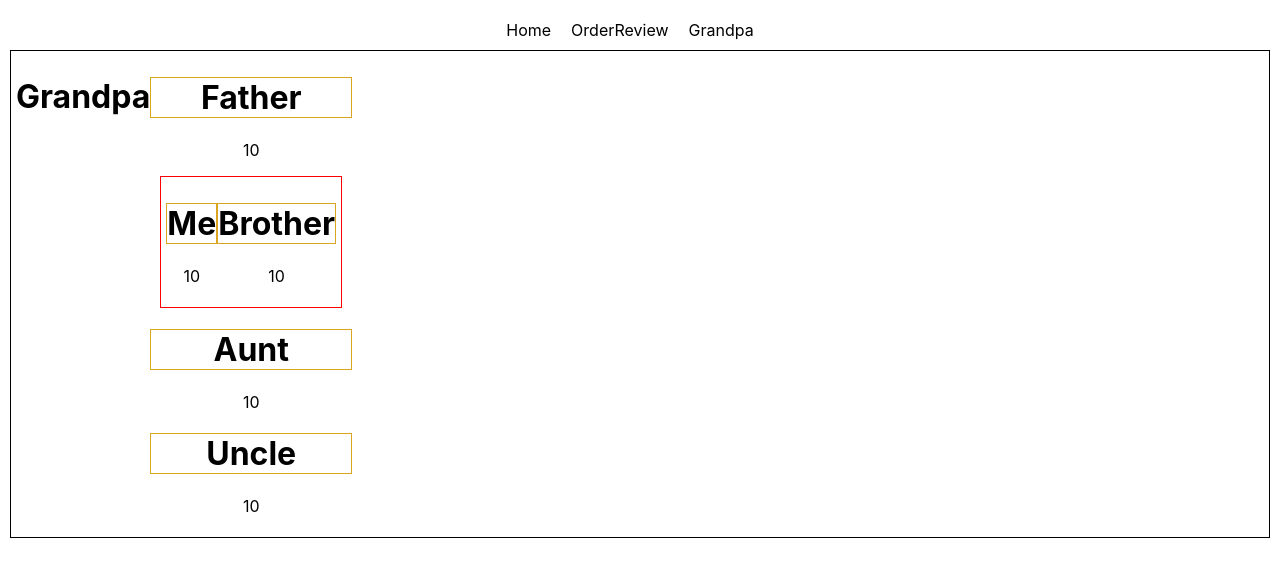
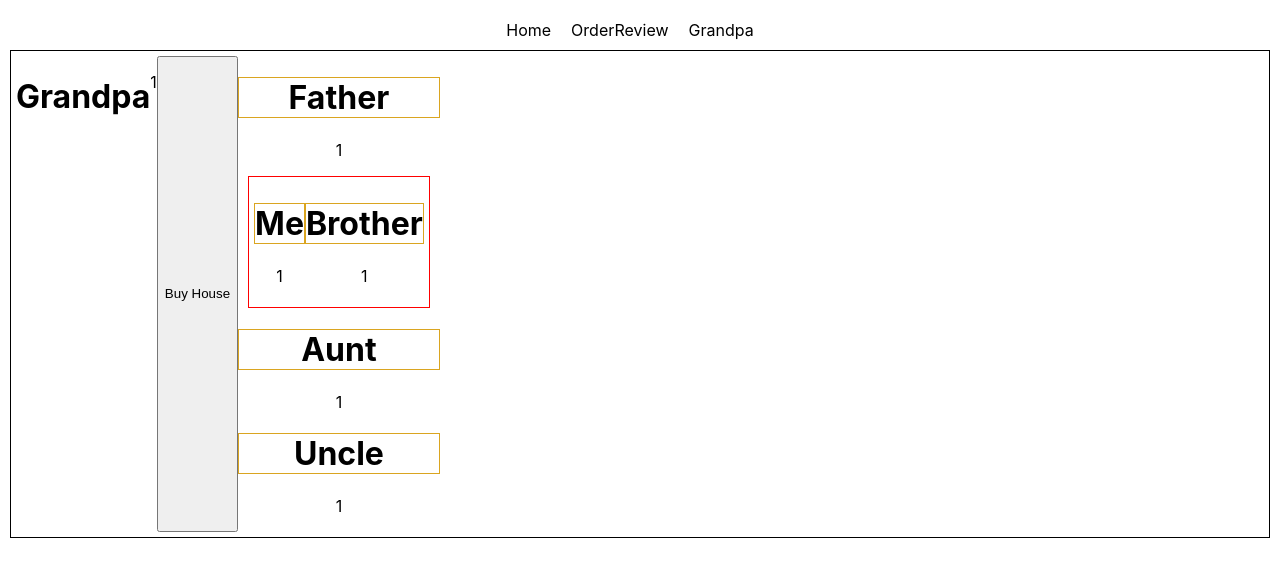
Before and after one commit to ahnafwarith/router-recap, a React (Create React App) app: page /grandpa in a window 1280 px wide. Shown: the top 576 px of the page. Built offline with nearby package versions, Linux system fonts and the light colour scheme.

Commit message:
state to update data across all components

```diff
--- a/src/components/Grandpa/Grandpa.js
+++ b/src/components/Grandpa/Grandpa.js
@@ -1,19 +1,26 @@
-import React from 'react';
+import React, { useState } from 'react';
 import Aunt from '../Aunt/Aunt';
 import Father from '../Father/Father';
 import Uncle from '../Uncle/Uncle';
 import './Grandpa.css'
 
 const Grandpa = () => {
-    const house = 10
+    const [house, setHouse] = useState(1);
+    const increaseHouse = () => {
+        const newHouse = house + 1;
+        setHouse(newHouse)
+    }
     return (
         <div className='grandpa'>
             <h1>Grandpa</h1>
+            <p>{house}</p>
+            <button onClick={increaseHouse}>Buy House</button>
             <div className="kids">
                 <Father house={house}></Father>
                 <Aunt house={house}></Aunt>
                 <Uncle house={house}></Uncle>
             </div>
+
         </div>
     );
 };
```
